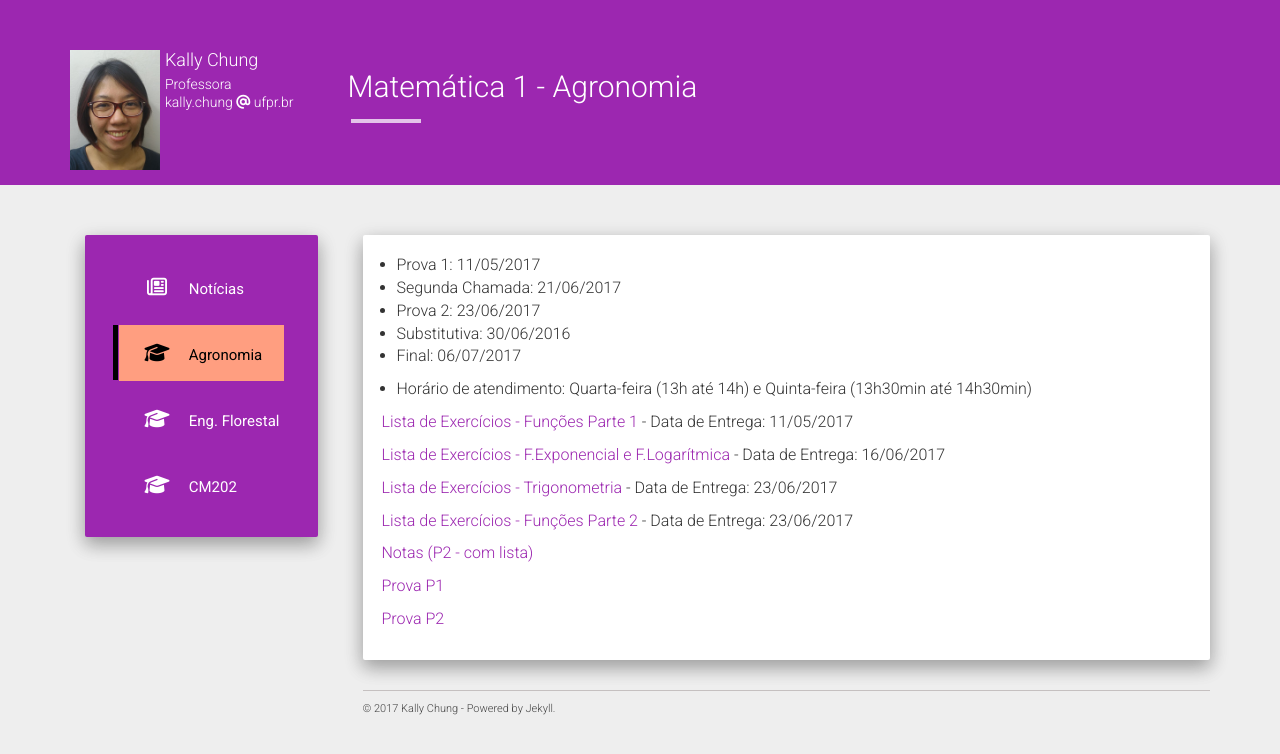
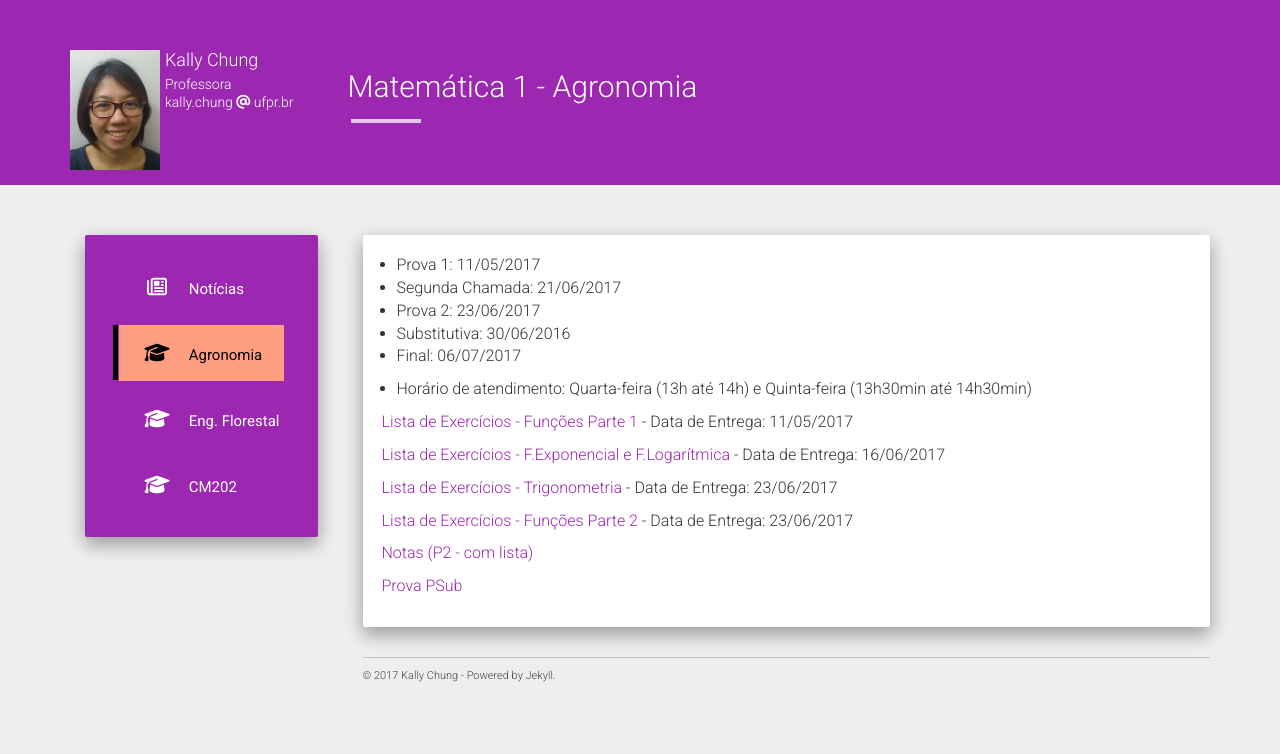
Before and after one commit to chunggnuhc/chunggnuhc.github.io, a Jekyll site: the page built from agronomia.md, in a window 1280 px wide. Shown: the top 754 px of the page. Built offline with Jekyll 4.4.1, drawn with Linux system fonts in a browser that asks for light colours; nearby versions of some CDN libraries.

Commit message:
Notas da PSub - Agronomia - disponiveis

```diff
--- a/agronomia.md
+++ b/agronomia.md
@@ -22,6 +22,4 @@ permalink: /agronomia/
 
 [Notas (P2 - com lista)](/disciplinas/Nota P2 cLista - Upd 2.pdf)
 
-[Prova P1](/disciplinas/prova1-A.pdf)
-
-[Prova P2](/disciplinas/provaAgronP2-A.pdf)
+[Prova PSub](/disciplinas/Notas PSub -Upd 05072017.pdf)
```
